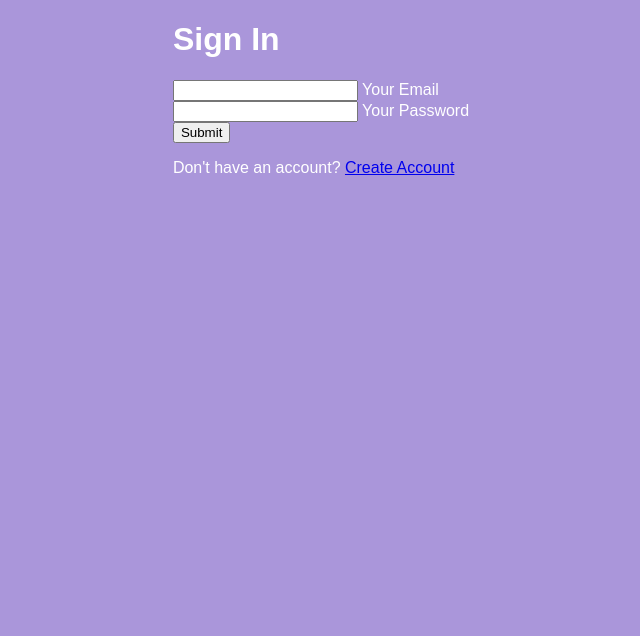
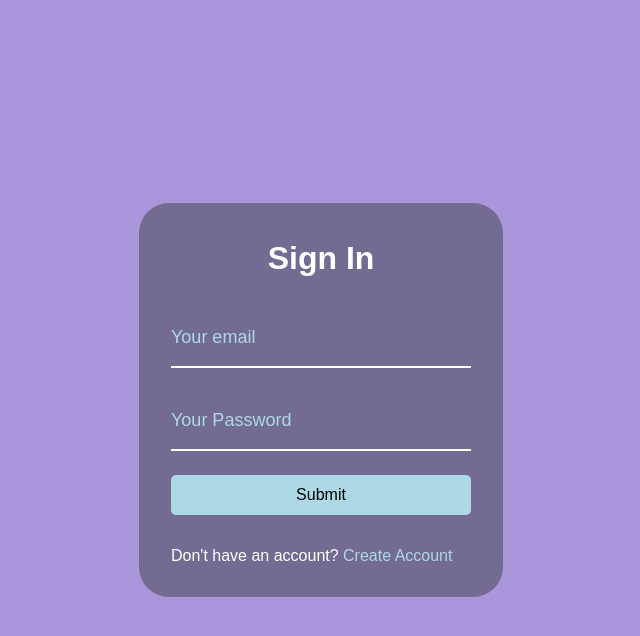
Before and after one commit to Elian-beep/loginAnimado, a plain HTML site: page index.html in a window 1280 px wide. Shown: the whole page, without its empty margins (319-959 px from the left). Drawn offline with Linux system fonts and the light colour scheme; a web font is replaced by a local one.

Commit message:
tela de login concluida

```diff
--- a/index.html
+++ b/index.html
@@ -14,12 +14,10 @@
         <h1>Sign In</h1>
         <form>
             <div class="form-control">
-                <input type="text" required id="email">
-                <label for="email">Your Email</label>
+                <input type="text" required id="email" placeholder="Your email">
             </div>
             <div class="form-control">
-                <input type="password" required id="password">
-                <label for="password">Your Password</label>
+                <input type="password" required id="password" placeholder="Your Password">
             </div>
 
             <button class="btn">Submit</button>
@@ -28,6 +26,8 @@
             </p>
         </form>
     </div>
+
+    <script src="./index.js"></script>
 </body>
 </html>
 
--- /dev/null
+++ b/index.js
@@ -0,0 +1,10 @@
+const labels = document.querySelectorAll(".form-control label");
+
+labels.forEach((label) => {
+    label.inneHTML = label.innerText
+        .split('')
+        .map(
+            (letter, idx) =>
+                `<span style="transition-delay: ${idx * 50}ms">${letter}</span>`
+        ).join("");
+})
--- a/styles/containerc.css
+++ b/styles/containerc.css
@@ -0,0 +1,41 @@
+.container{
+    background-color: var(--cor-cinza-darkness);
+    /* padding: 2em 4em; */
+    padding: 1em 2em;
+    border-radius: 30px;
+    margin: auto 0;
+}
+
+.container h1{
+    text-align: center;
+    margin-bottom: 1em;
+}
+
+.container a{
+    text-decoration: none;
+    color: lightblue;
+}
+
+.btn{
+    cursor: pointer;
+    display: inline-block;
+    width: 100%;
+    background: lightblue;
+    padding: .7em;
+    font-family: inherit;
+    font-size: 16px;
+    border: 0;
+    border-radius: 5px;
+}
+
+.btn:focus{
+    outline: 0;
+}
+
+.btn:active{
+    transform: scale(.98);
+}
+
+.text{
+    margin-top: 2em;
+}
--- a/styles/default.css
+++ b/styles/default.css
@@ -1,8 +1,10 @@
 @import url("https://fonts.googleapis.com/css2?family=Muli&display=swap");
 @import url(./containerc.css);
+@import url(./form.css);
 
 :root{
     --cor-fundo: #AA96DA;
+    --cor-cinza-darkness: #393e467d;
     --cor-branco: #fff;
     --cor-preto: #000;
 }
--- /dev/null
+++ b/styles/form.css
@@ -0,0 +1,43 @@
+.form-control{
+    position: relative;
+    margin: 1em 0 1.5em;
+    width: 300px;
+}
+
+.form-control input{
+    background-color: transparent;
+    border: 0;
+    border-bottom: 2px var(--cor-branco) solid;
+    display: block;
+    width: 100%;
+    padding: 1em 0;
+    font-size: 18px;
+    color: var(--cor-branco);
+}
+
+.form-control input:focus,
+.form-control input:valid{
+    outline: 0;
+    border-bottom-color: lightblue;
+}
+
+.form-control input::placeholder{
+    position: absolute;
+    top: 1em;
+    left: 0;
+    pointer-events: none;
+    display: inline-block;
+    font-size: 18px;
+    min-width: .7em;
+    color: lightblue;
+}
+
+.form-control label span{
+    transition: .3s cubic-bezier(.68, -0.55, .265, 1.55);
+}
+
+.form-control input:focus + label span,
+.form-control input:valid + label span{
+    color: lightblue;
+    transform: translateY(-30px);
+}
```
Also changed, not shown: 1 other file.
